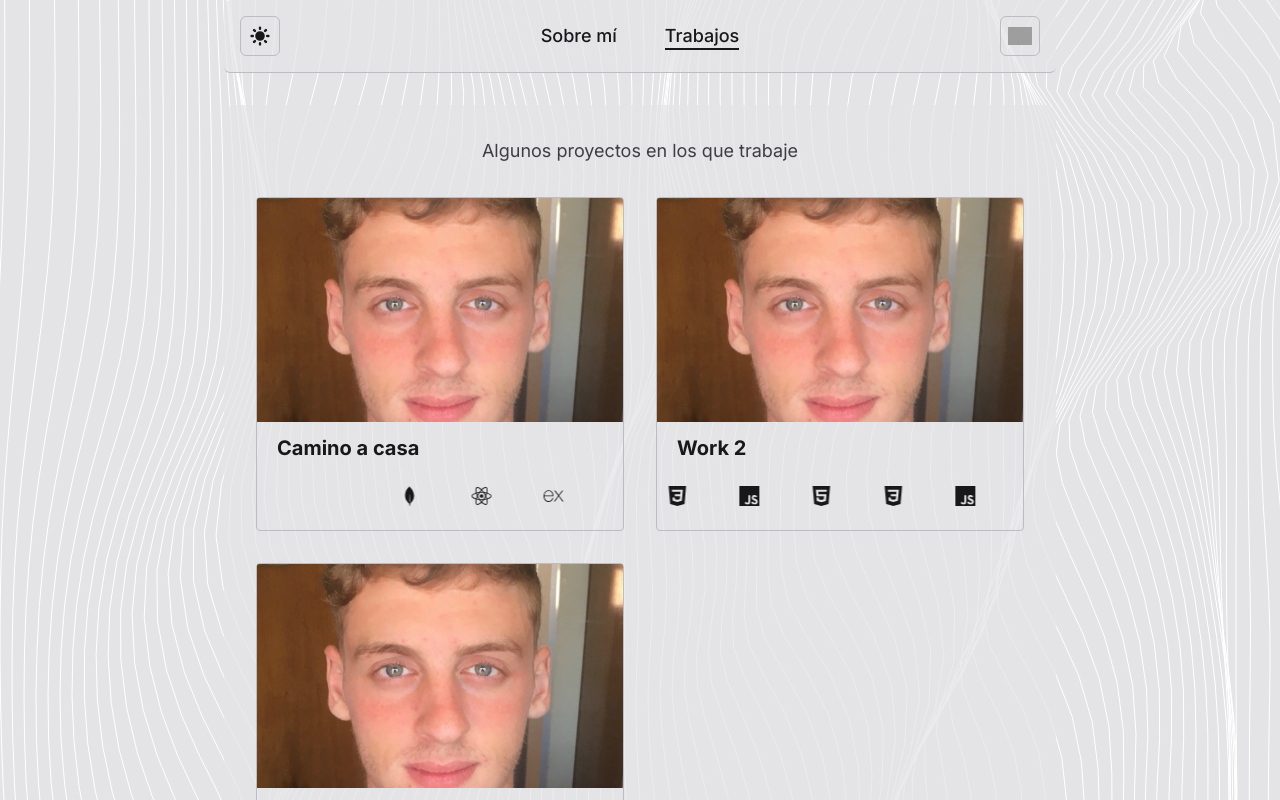
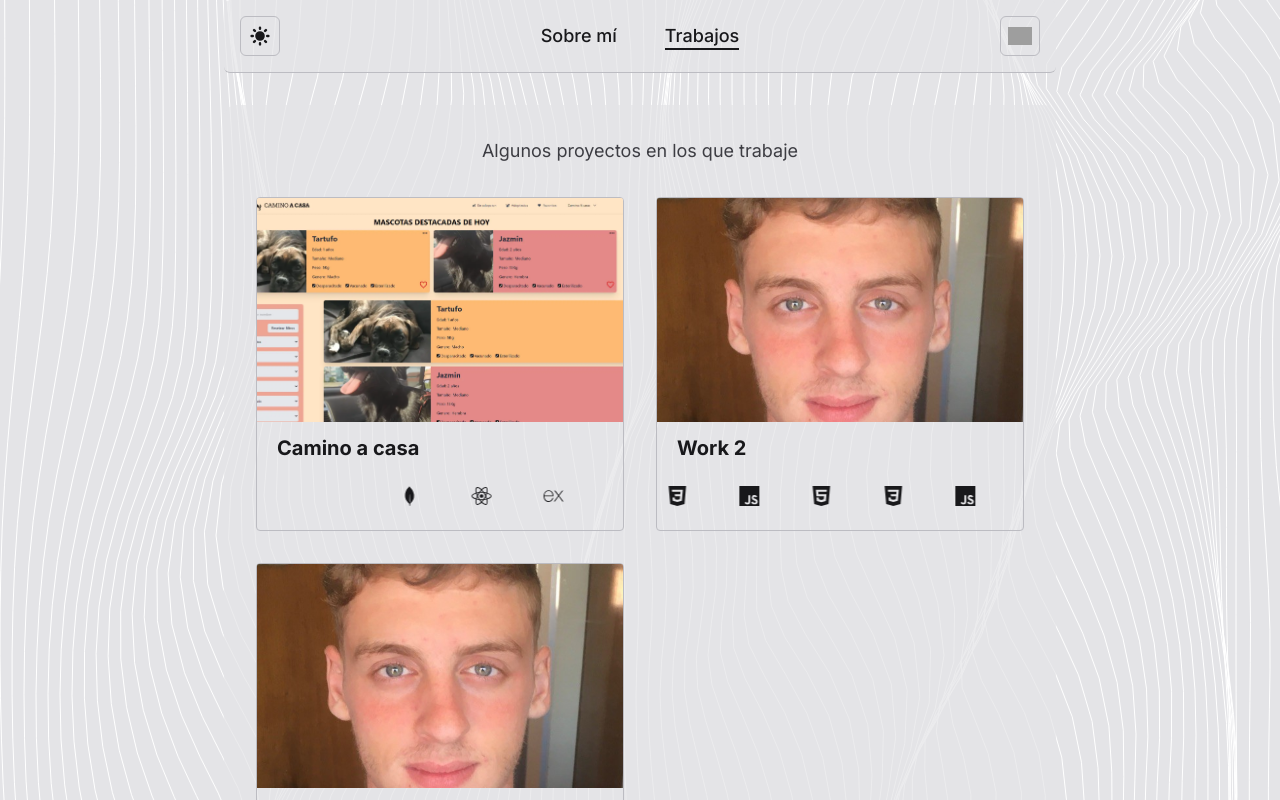
Before and after one commit to LukaLiuzzi/portfolio-2025, a Next.js app: page /works in a window 1280 px wide. Shown: the top 800 px of the page. Built offline with nearby package versions, Linux system fonts and the light colour scheme; grey boxes are pictures that could not be loaded.

Commit message:
add works

```diff
--- a/app/works/[slug]/page.tsx
+++ b/app/works/[slug]/page.tsx
@@ -96,6 +96,7 @@ const Work = async ({ params }: { params: Promise<{ slug: string }> }) => {
           )}
         </div>
         {work?.image && (
+          <Link href={work.url} target="_blank" className="cursor-pointer">
             <Image
               src={work?.image}
               alt={work?.title || "Work image"}
@@ -104,6 +105,7 @@ const Work = async ({ params }: { params: Promise<{ slug: string }> }) => {
               height={550}
               className="rounded-lg object-cover mx-auto w-full max-h-[450px]"
             />
+          </Link>
         )}
       </article>
       <div className="flex w-full mt-10 gap-4 flex-wrap sm:flex-nowrap">
--- a/app/works/page.tsx
+++ b/app/works/page.tsx
@@ -89,7 +89,7 @@ export default function Works() {
             href={`/works/${work.slug}`}
           >
             <Image
-              src={"/profile.jpg"}
+              src={work.image}
               alt={work.title}
               width={550}
               loading="lazy"
```
Also changed, not shown: public/caminoacasa.webp (added). Lines whose indentation alone changed are shown as unchanged.
